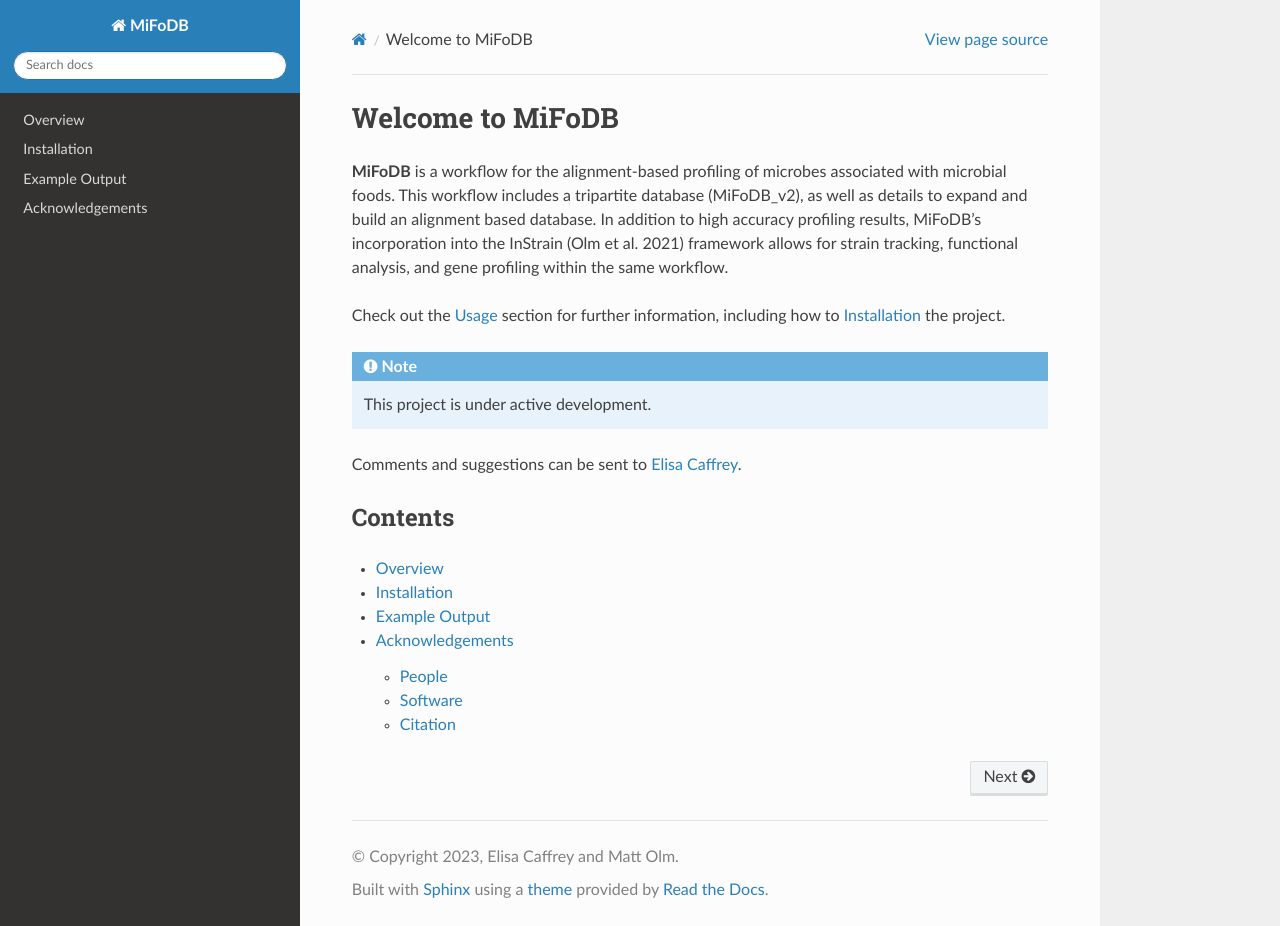
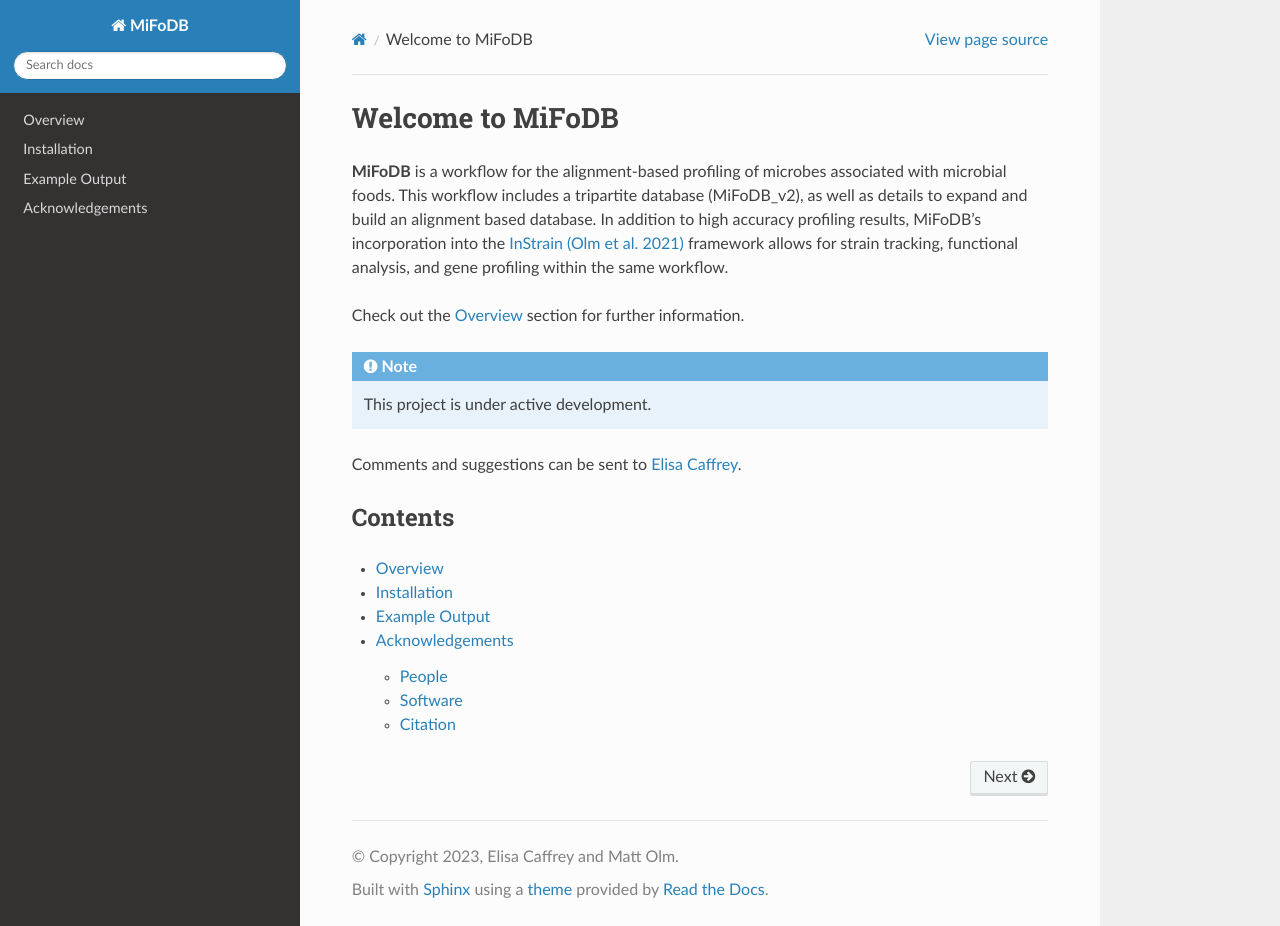
Before and after one commit to elisacaffrey/MiFoDB, a Sphinx documentation site: the page built from docs/source/index.rst, in a window 1280 px wide and 926 px high. Built offline with Sphinx 7.4.7 and the Read the Docs theme 2.0.0, drawn with Linux system fonts in a browser that asks for light colours.

Commit message:
Update index.rst

```diff
--- a/docs/source/index.rst
+++ b/docs/source/index.rst
@@ -3,11 +3,9 @@ Welcome to MiFoDB
 
 **MiFoDB** is a workflow for the alignment-based profiling of microbes associated with microbial foods.
 This workflow includes a tripartite database (MiFoDB_v2), as well as details to expand and build an alignment based database.
-In addition to high accuracy profiling results, MiFoDB's incorporation into the InStrain (Olm et al. 2021) framework allows for strain tracking, functional analysis, and gene profiling within the same workflow.
+In addition to high accuracy profiling results, MiFoDB's incorporation into the `InStrain (Olm et al. 2021) <https://instrain.readthedocs.io/en/latest/index.html>`_ framework allows for strain tracking, functional analysis, and gene profiling within the same workflow.
 
-
-Check out the :doc:`usage` section for further information, including
-how to :ref:`installation` the project.
+Check out the :doc:`overview` section for further information.
 
 .. note::
 
```
